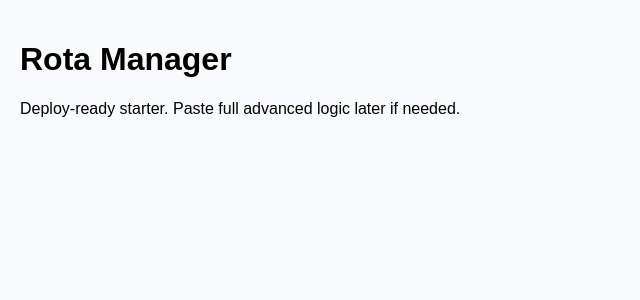
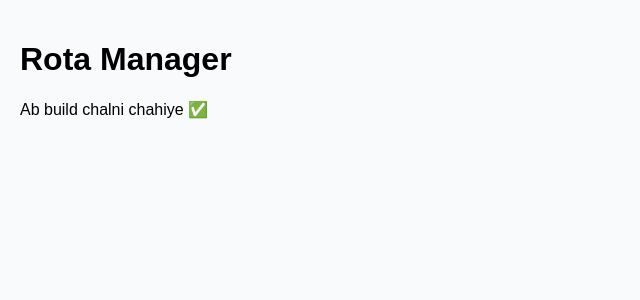
Before and after one commit to Ansh104/rota-manager-app, a React (Vite) app: page / in a window 1280 px wide. Shown: the top 300 px of the page, without its empty margins (0-640 px from the left). Built offline with nearby package versions, Linux system fonts and the light colour scheme.

Commit message:
Update App.jsx

```diff
--- a/src/App.jsx
+++ b/src/App.jsx
@@ -1 +1,8 @@
-export default function App(){return <div style={{padding:20,fontFamily:'Arial'}}><h1>Rota Manager</h1><p>Deploy-ready starter. Paste full advanced logic later if needed.</p></div>}
+export default function App() {
+  return (
+    <div style={{ padding: 20, fontFamily: 'Arial' }}>
+      <h1>Rota Manager</h1>
+      <p>Ab build chalni chahiye ✅</p>
+    </div>
+  );
+}
```
